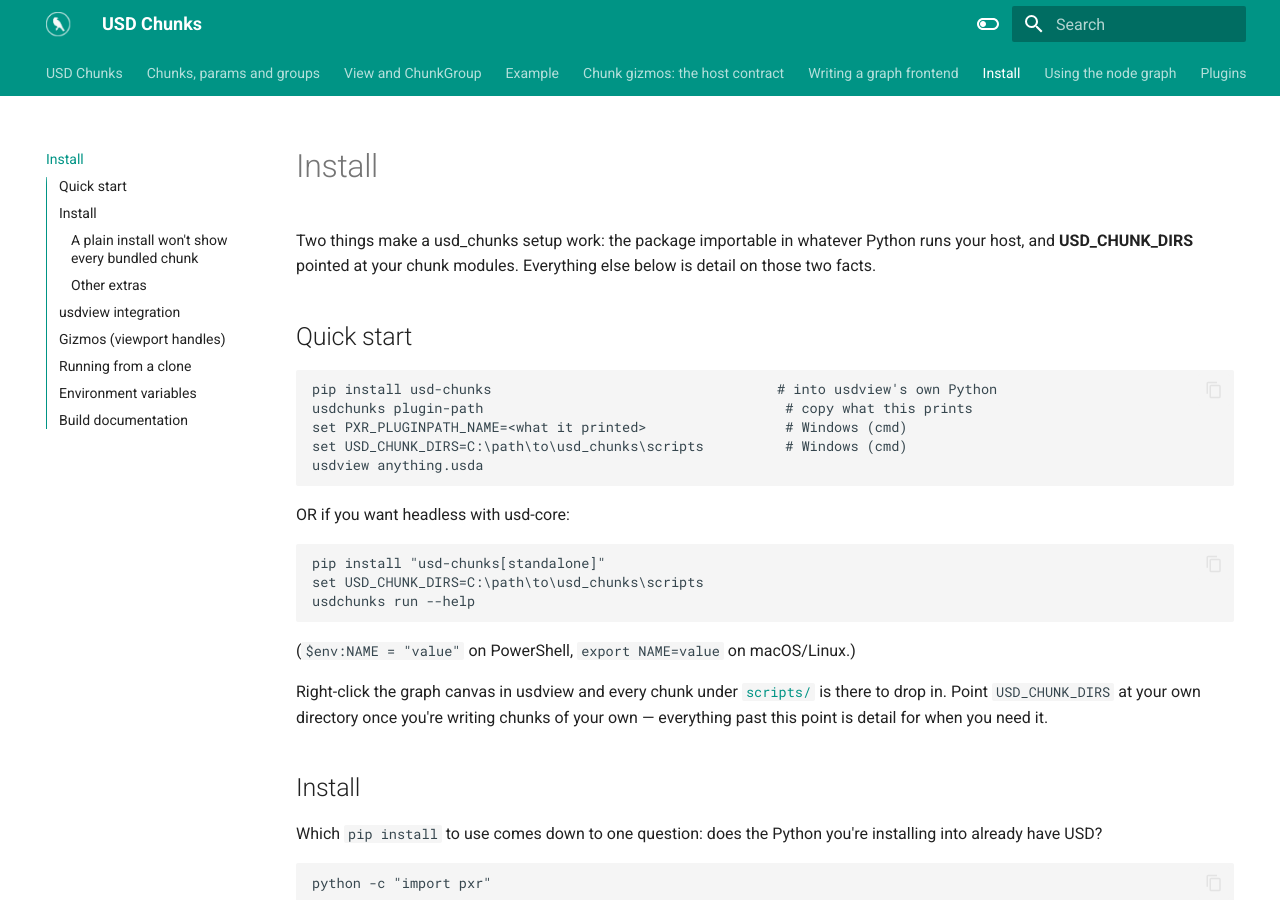
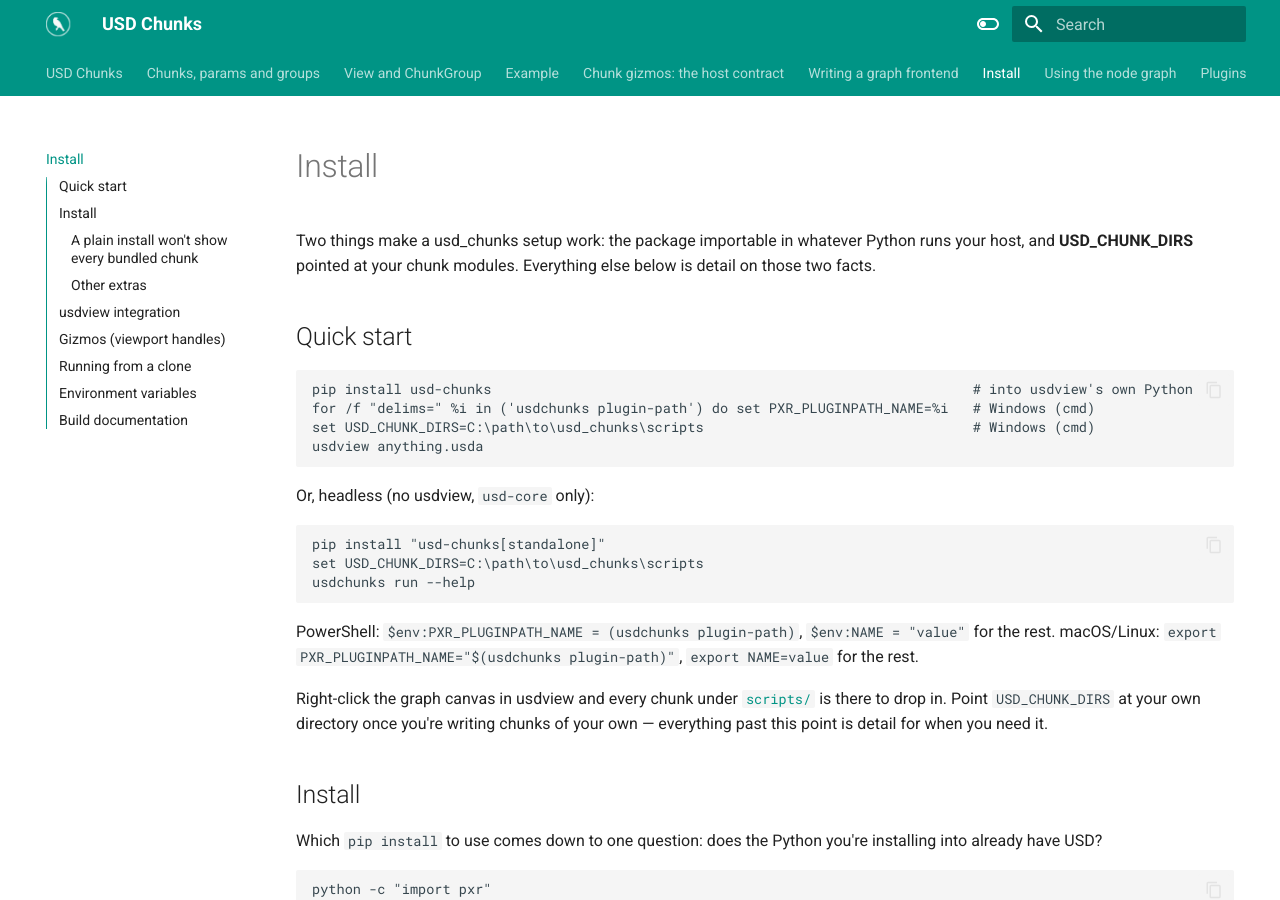
Before and after one commit to HuginStudios/usd_chunks, an MkDocs documentation site: the page built from docs/install.md, in a window 1280 px wide and 900 px high. Built offline with MkDocs 1.6.1 and Material for MkDocs 9.7.7, drawn with Linux system fonts in a browser that asks for light colours.

Commit message:
Inline a real command in README, reorder index.md reader-first, fix a CLI bug
Three of four new review comments were valid, fixed here; the fourth
(pip install usd-chunks not being on PyPI yet) stays deferred per
earlier direction.

- README's Getting Started had no runnable command anywhere on the
  page -- the only shell block was `usdchunks run`, which assumes
  install already happened. Inlined the quick-start commands under
  step 1, kept the 5-step structure.
- docs/index.md opened with project history before the reader learns
  what a chunk is, and buried the copy-paste pointer in paragraph
  three. Reordered: what it does -> quick-start pointer -> Guides ->
  the nutshell quote -> "The graph is USD" -> headless -> history last.
  "Building a chunk at runtime" and "What a save keeps" were reference
  material sitting on the welcome mat -- moved to new
  docs/runtime-chunks.md, linked from the Guides list.
- The PXR_PLUGINPATH_NAME step was a manual copy-paste-the-printed-path
  dance in both README and install.md's quick starts -- replaced with
  a one-line for /f (Windows cmd) / command substitution (POSIX), and
  found the CLI's own --help epilog suggesting the same fix as
  `set PXR_PLUGINPATH_NAME=%usdchunks plugin-path%`, which is not valid
  cmd (% is variable expansion, not command substitution, so it silently
  sets nothing) -- fixed that at the source in usdchunks_cli.py so the
  docs and the CLI now agree.

````diff
--- a/docs/install.md
+++ b/docs/install.md
@@ -7,14 +7,13 @@ detail on those two facts.
 ## Quick start
 
 ```
-pip install usd-chunks                                   # into usdview's own Python
-usdchunks plugin-path                                     # copy what this prints
-set PXR_PLUGINPATH_NAME=<what it printed>                 # Windows (cmd)
-set USD_CHUNK_DIRS=C:\path\to\usd_chunks\scripts          # Windows (cmd)
+pip install usd-chunks                                                           # into usdview's own Python
+for /f "delims=" %i in ('usdchunks plugin-path') do set PXR_PLUGINPATH_NAME=%i   # Windows (cmd)
+set USD_CHUNK_DIRS=C:\path\to\usd_chunks\scripts                                 # Windows (cmd)
 usdview anything.usda
 ```
 
-OR if you want headless with usd-core:
+Or, headless (no usdview, `usd-core` only):
 
 ```
 pip install "usd-chunks[standalone]"
@@ -22,7 +21,9 @@ set USD_CHUNK_DIRS=C:\path\to\usd_chunks\scripts
 usdchunks run --help
 ```
 
-(`$env:NAME = "value"` on PowerShell, `export NAME=value` on macOS/Linux.)
+PowerShell: `$env:PXR_PLUGINPATH_NAME = (usdchunks plugin-path)`, `$env:NAME = "value"`
+for the rest. macOS/Linux: `export PXR_PLUGINPATH_NAME="$(usdchunks plugin-path)"`,
+`export NAME=value` for the rest.
 
 Right-click the graph canvas in usdview and every chunk under
 [`scripts/`](https://github.com/HuginStudios/usd_chunks/tree/main/scripts) is there to
````
Also changed, not shown: README.md (+8 -2 lines), docs/index.md (+25 -57 lines), docs/runtime-chunks.md (added, +39 -0 lines), docs/writing-a-chunk.md (+2 -2 lines), 1 other file.
